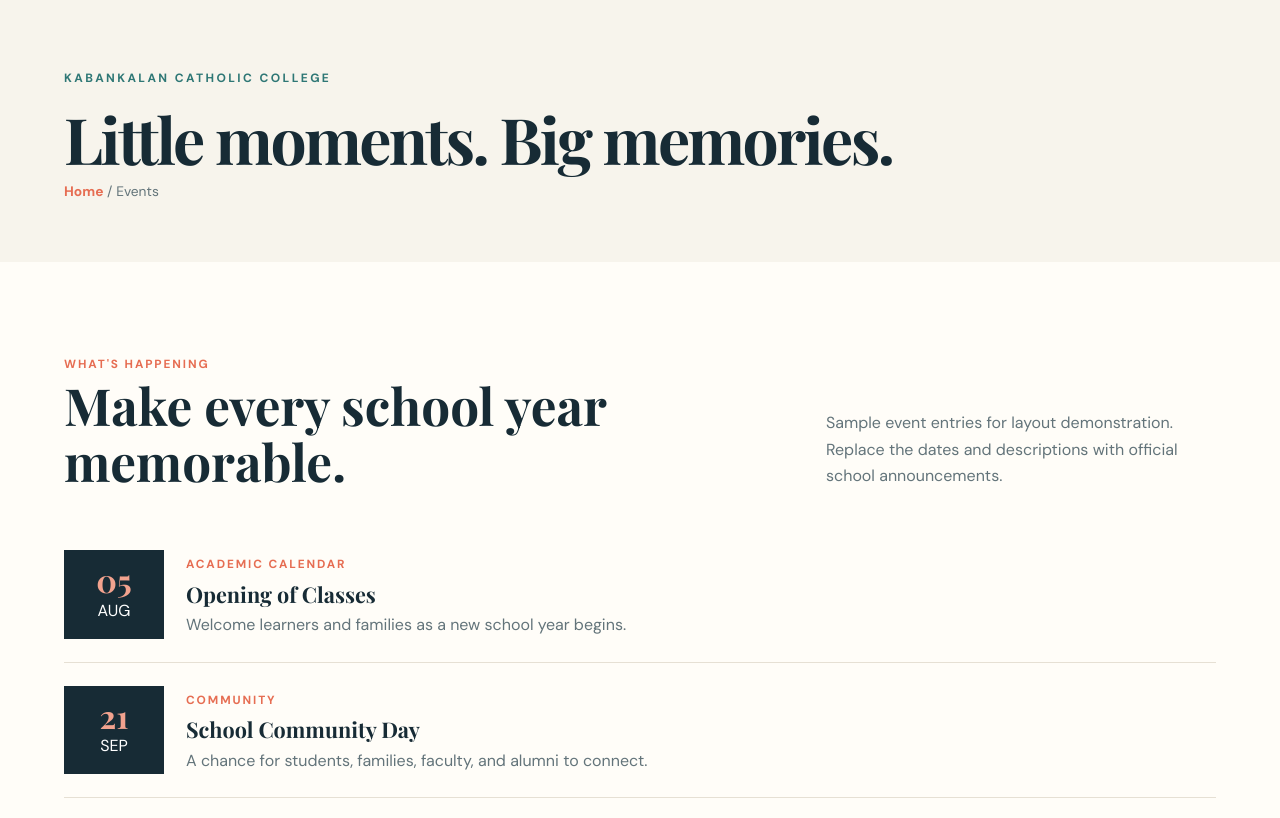
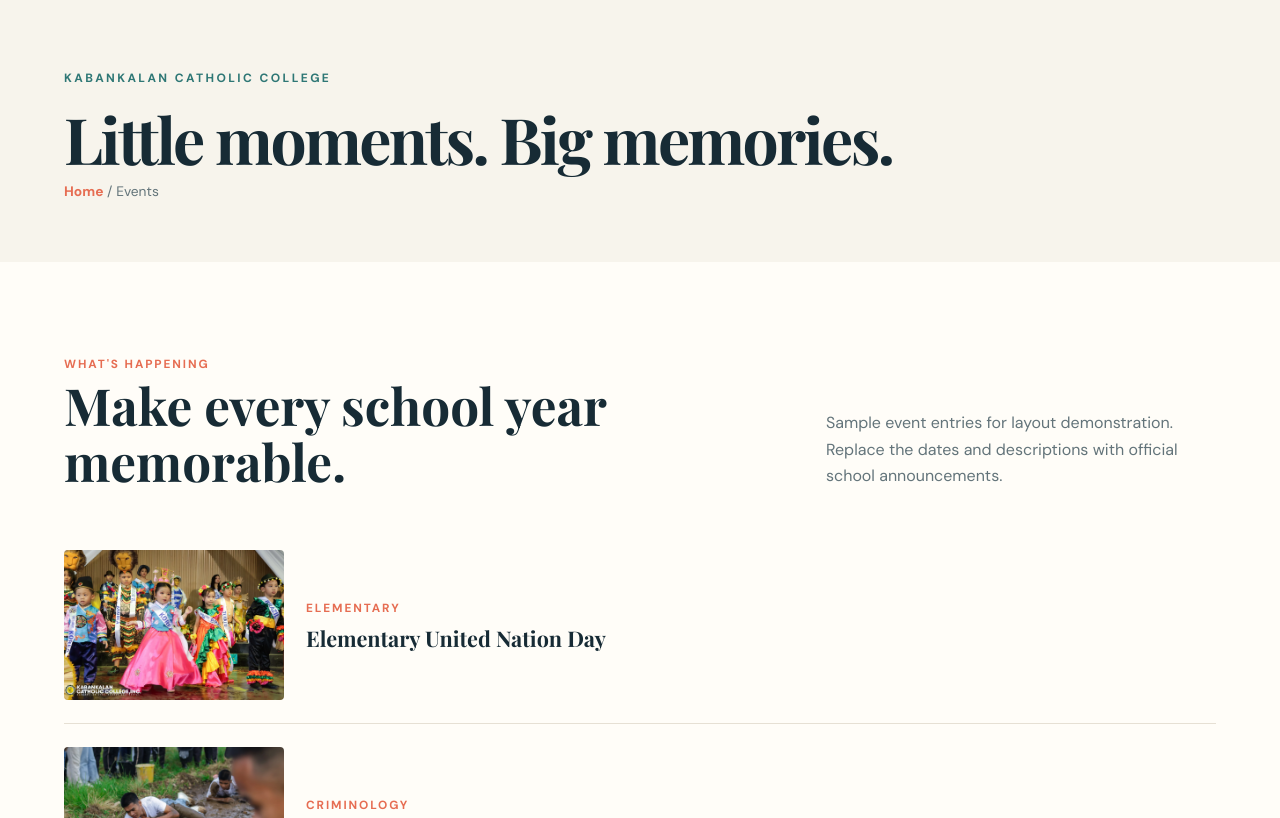
Before and after one commit to ky308/Lapoos-Project-2, a plain HTML site: page events.html in a window 1280 px wide. Shown: the part 128-946 px from the top of the page. Drawn offline with nearby package versions, Linux system fonts and the light colour scheme.

Commit message:
adding photo on events page

```diff
--- a/assets/css/style.css
+++ b/assets/css/style.css
@@ -584,6 +584,18 @@ img {
   color: var(--muted);
 }
 
+.event-with-photo {
+  grid-template-columns: 220px 1fr;
+  align-items: center;
+}
+
+.event-photo {
+  width: 220px;
+  height: 150px;
+  border-radius: 4px;
+  object-fit: cover;
+}
+
 /* Profiles and fees */
 .profile {
   background: #fff;
@@ -829,4 +841,13 @@ img {
   .event {
     grid-template-columns: 75px 1fr;
   }
+
+  .event-with-photo {
+    grid-template-columns: 1fr;
+  }
+
+  .event-photo {
+    width: 100%;
+    height: 220px;
+  }
 }
--- a/events.html
+++ b/events.html
@@ -142,57 +142,37 @@
 
           </div>
 
-          <div class="event">
+          <div class="event event-with-photo">
 
-            <div class="event-date">
-
-              <b>05</b>AUG
-
-            </div>
+            <img class="event-photo" src="assets/images/elementary UN DAY.webp" alt="Elementary United Nation Day">
 
             <div>
 
-              <span class="mini-label">Academic calendar</span>
+              <span class="mini-label">Elementary</span>
 
               <h3>
 
-                Opening of Classes
+                Elementary United Nation Day
 
               </h3>
-
-              <p>
-
-                Welcome learners and families as a new school year begins.
-
-              </p>
 
             </div>
 
           </div>
 
-          <div class="event">
+          <div class="event event-with-photo">
 
-            <div class="event-date">
-
-              <b>21</b>SEP
-
-            </div>
+            <img class="event-photo" src="assets/images/crim reception rites.webp" alt="Criminology Reception Rites">
 
             <div>
 
-              <span class="mini-label">Community</span>
+              <span class="mini-label">Criminology</span>
 
               <h3>
 
-                School Community Day
+                Criminology Reception Rites
 
               </h3>
-
-              <p>
-
-                A chance for students, families, faculty, and alumni to connect.
-
-              </p>
 
             </div>
 
```
Also changed, not shown: assets/images/crim reception rites.webp (added), assets/images/elementary UN DAY.webp (added).
